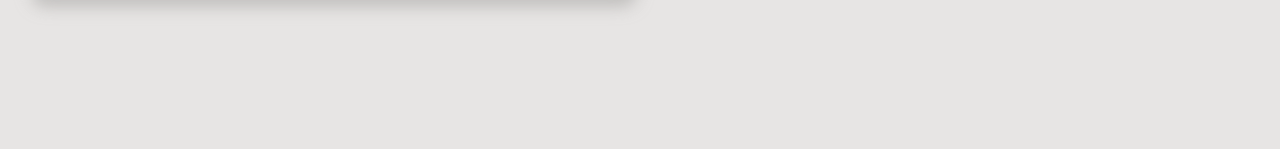
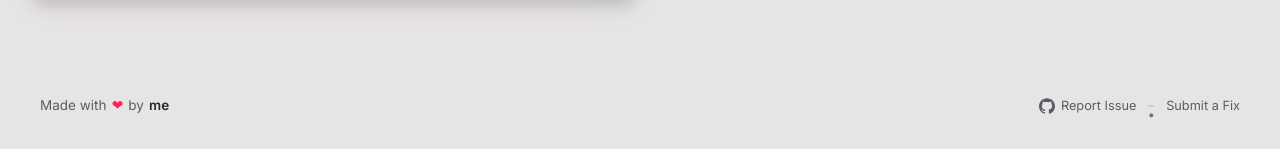
Before and after one commit to shyamjames/batch-portfolio, a Svelte app: page / in a window 1280 px wide. Shown: the part 1317-1466 px from the top of the page. Before the commit the page ends 1376 px from the top, so only its background shows below. Built offline with nearby package versions, Linux system fonts and the light colour scheme; no server answers; the database is empty.

Commit message:
feat: add App layout and Footer component

```diff
--- a/src/App.svelte
+++ b/src/App.svelte
@@ -1,18 +1,27 @@
 <script>
   import Router from 'svelte-spa-router'
   import Navbar from './components/Navbar.svelte'
+  import Footer from './components/Footer.svelte'
   import Toast  from './components/Toast.svelte'
   import { routes } from './router.js'
 </script>
 
-<Navbar />
-<main>
-  <Router {routes} />
-</main>
-<Toast />
+<div class="app-container">
+  <Navbar />
+  <main class="main-content">
+    <Router {routes} />
+  </main>
+  <Footer />
+  <Toast />
+</div>
 
 <style>
-  main {
-    min-height: calc(100vh - 60px);
+  .app-container {
+    display: flex;
+    flex-direction: column;
+    min-height: 100vh;
+  }
+  .main-content {
+    flex: 1 0 auto;
   }
 </style>
--- /dev/null
+++ b/src/components/Footer.svelte
@@ -0,0 +1,105 @@
+<script>
+</script>
+
+<footer class="app-footer">
+  <div class="footer-content">
+    <p class="made-with">Made with <span class="heart">❤</span> by <a href="https://linkedin.com/in/shyamjames74" target="_blank" rel="noopener noreferrer" class="author-link">me</a></p>
+    <div class="footer-links">
+      <a href="https://github.com/shyamjames/batch-portfolio/issues/new" target="_blank" rel="noopener noreferrer" class="footer-link">
+        <svg width="16" height="16" viewBox="0 0 24 24" fill="currentColor" stroke="none">
+          <path d="M12 .297c-6.63 0-12 5.373-12 12 0 5.303 3.438 9.8 8.205 11.385.6.113.82-.258.82-.577 0-.285-.01-1.04-.015-2.04-3.338.724-4.042-1.61-4.042-1.61C4.422 18.07 3.633 17.7 3.633 17.7c-1.087-.744.084-.729.084-.729 1.205.084 1.838 1.236 1.838 1.236 1.07 1.835 2.809 1.305 3.495.998.108-.776.417-1.305.76-1.605-2.665-.3-5.466-1.332-5.466-5.93 0-1.31.465-2.38 1.235-3.22-.135-.303-.54-1.523.105-3.176 0 0 1.005-.322 3.3 1.23.96-.267 1.98-.399 3-.405 1.02.006 2.04.138 3 .405 2.28-1.552 3.285-1.23 3.285-1.23.645 1.653.24 2.873.12 3.176.765.84 1.23 1.91 1.23 3.22 0 4.61-2.805 5.625-5.475 5.92.42.36.81 1.096.81 2.22 0 1.606-.015 2.896-.015 3.286 0 .315.21.69.825.57C20.565 22.092 24 17.592 24 12.297c0-6.627-5.373-12-12-12"/>
+        </svg>
+        Report Issue
+      </a>
+      <span class="divider">•</span>
+      <a href="https://github.com/shyamjames/batch-portfolio/pulls" target="_blank" rel="noopener noreferrer" class="footer-link">Submit a Fix</a>
+    </div>
+  </div>
+</footer>
+
+<style>
+  .app-footer {
+    width: 100%;
+    background: var(--surface);
+    border-top: 1px solid var(--surface-border);
+    padding: 1.5rem;
+    margin-top: auto;
+  }
+
+  .footer-content {
+    max-width: 1200px;
+    margin: 0 auto;
+    display: flex;
+    flex-direction: column;
+    align-items: center;
+    gap: 0.75rem;
+    text-align: center;
+  }
+
+  .made-with {
+    font-size: 0.9rem;
+    color: var(--text-secondary);
+    margin: 0;
+    display: flex;
+    align-items: center;
+    gap: 0.35rem;
+  }
+
+  .author-link {
+    color: var(--text-primary);
+    font-weight: 600;
+    text-decoration: none;
+    transition: color 0.2s ease;
+  }
+
+  .author-link:hover {
+    color: var(--accent);
+    text-decoration: underline;
+  }
+
+  .heart {
+    color: var(--danger, #ef4444);
+    display: inline-block;
+    animation: heartbeat 1.5s ease-in-out infinite;
+  }
+
+  .footer-links {
+    display: flex;
+    align-items: center;
+    gap: 0.75rem;
+  }
+
+  .footer-link {
+    display: inline-flex;
+    align-items: center;
+    gap: 0.375rem;
+    font-size: 0.85rem;
+    color: var(--text-secondary);
+    text-decoration: none;
+    transition: color 0.2s ease;
+  }
+
+  .footer-link:hover {
+    color: var(--text-primary);
+  }
+
+  .divider {
+    color: var(--text-muted, #737373);
+    font-size: 0.85rem;
+  }
+
+  @keyframes heartbeat {
+    0%, 100% { transform: scale(1); }
+    15% { transform: scale(1.25); }
+    30% { transform: scale(1); }
+    45% { transform: scale(1.25); }
+    60% { transform: scale(1); }
+  }
+
+  @media (min-width: 600px) {
+    .footer-content {
+      flex-direction: row;
+      justify-content: space-between;
+    }
+  }
+</style>
```
